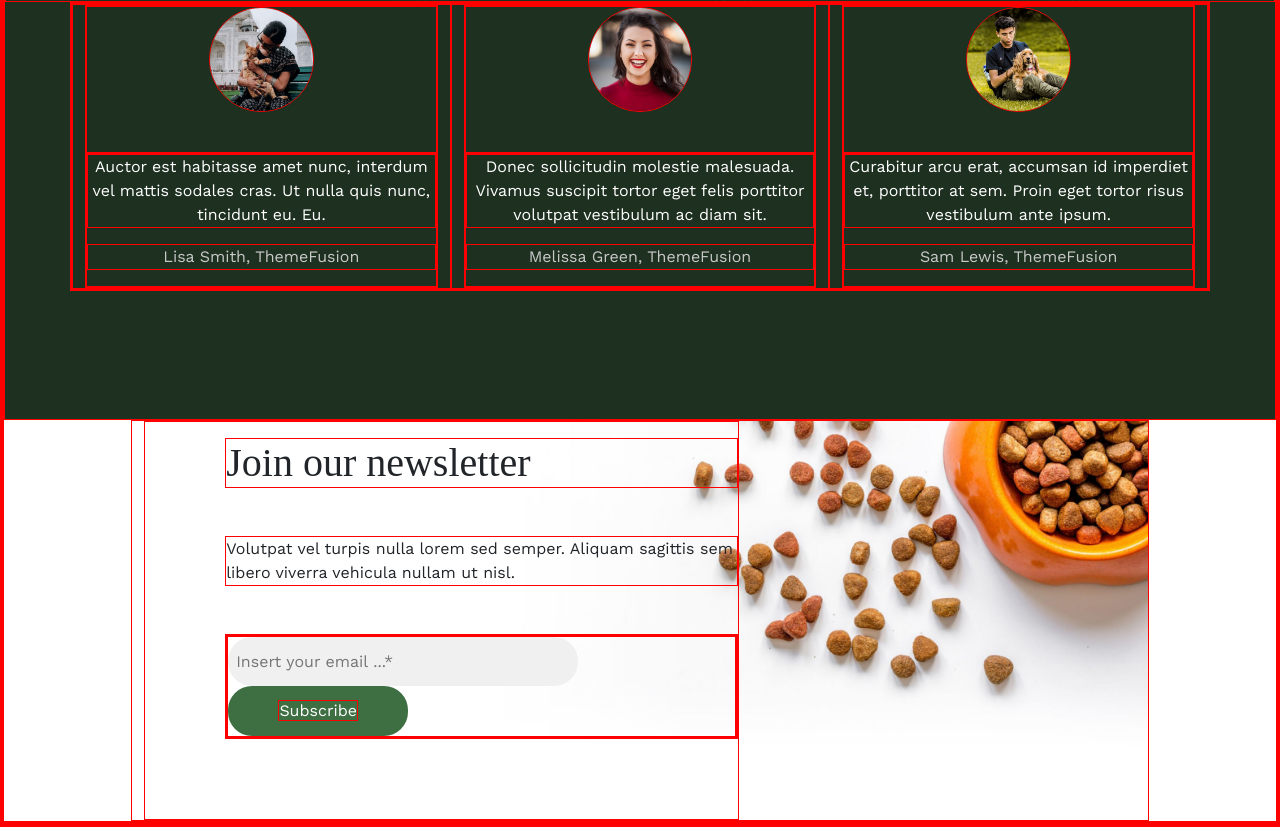
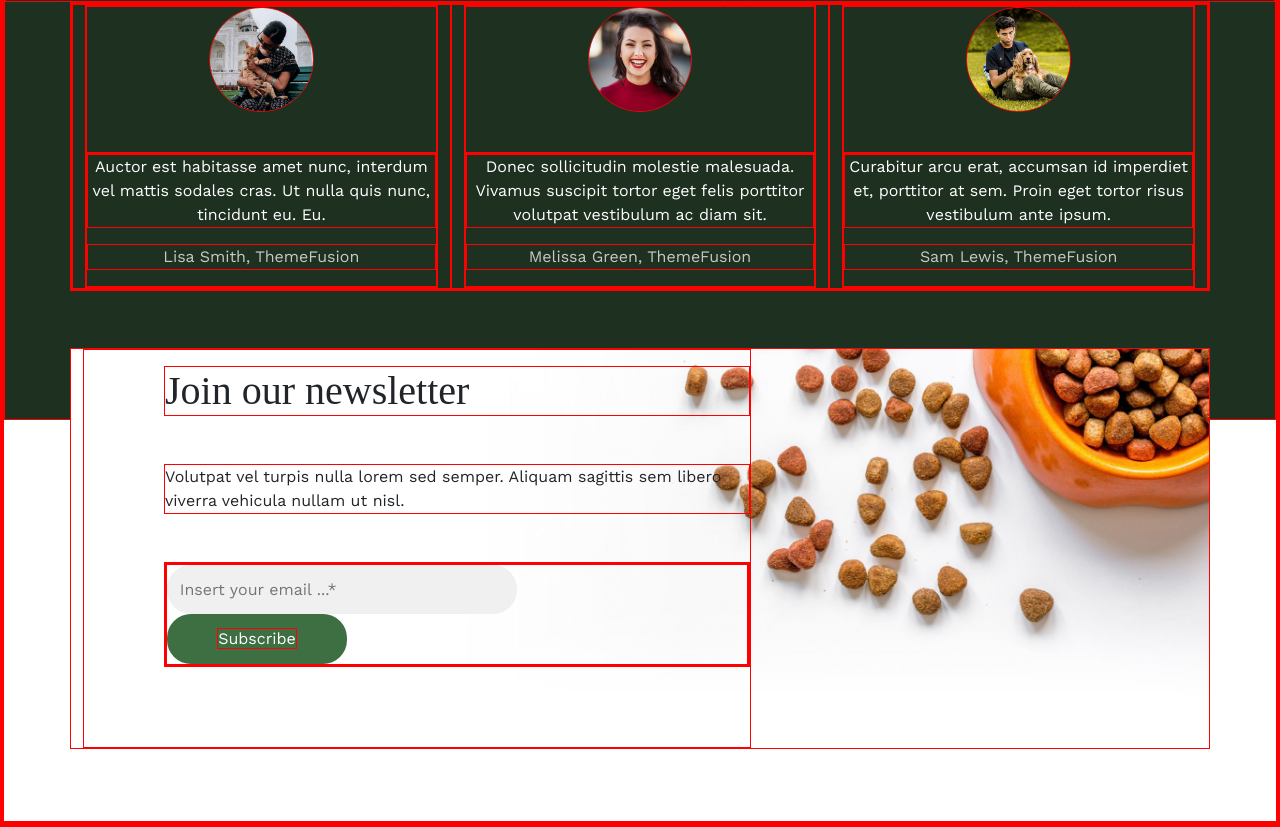
Before and after one commit to salamone-gius/proj-html-vuejs, a Vue app: page / in a window 1280 px wide. Shown: the part 3656-4483 px from the top of the page. Built offline with nearby package versions, Linux system fonts and the light colour scheme; a web font is replaced by a local one.

Commit message:
section fixed

```diff
--- a/src/assets/style/global-parts/_variables.scss
+++ b/src/assets/style/global-parts/_variables.scss
@@ -32,5 +32,5 @@
     // --- BUTTONS/SEARCHBAR/INPUT-TEXT PADDING --- \\
     --standard-button-padding: 0.8rem 2rem;
     --standard-searchbar-padding: 0.5rem;
-    --standard-inputbar-padding: .8rem .5rem;
+    --standard-inputbar-padding: .8rem;
 }
--- a/src/components/main/SectionNewsletter.vue
+++ b/src/components/main/SectionNewsletter.vue
@@ -5,7 +5,7 @@
             <p>Volutpat vel turpis nulla lorem sed semper. Aliquam sagittis sem libero viverra vehicula nullam ut nisl.</p>
             <div class="subscribe-form">
                 <SubscribeForm
-                    inputStyle="margin-right: 5rem;"
+                    inputStyle="margin-right: 6rem;"
                 />
             </div>
         </div>
@@ -26,11 +26,14 @@ export default {
 
 <style lang="scss" scoped>
 .newsletter-section {
-    width: 80%;
+    width: 90%;
+    background-color: var(--secondary-bg-color);
     background-image: url("./../../assets/img/banner-7-2x-scaled.jpg");
-    background-size: 65rem;
+    background-size: 75rem;
     background-repeat: no-repeat;
     background-position: right;
+    position: relative;
+    top: -4.5rem;
 
     .join-newsletter {
         width: 60%;
```
